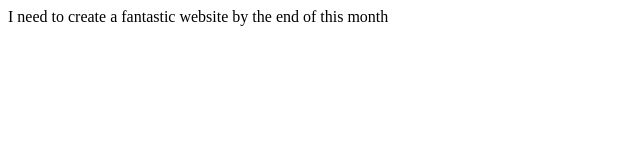
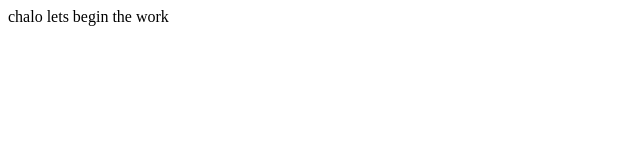
Before and after one commit to AkhilPujar/Website, a plain HTML site: page index.html in a window 1280 px wide. Shown: the whole page, without its empty margins (0-640 px from the left). Drawn offline with Linux system fonts and the light colour scheme.

Commit message:
Simple changes

```diff
--- a/index.html
+++ b/index.html
@@ -6,7 +6,7 @@
     </head>
     <body>
         <div class="wrap">
-            <div class="header">  I need to create a fantastic website by the end of this month </div>
+            <div class="header"> chalo lets begin the work </div>
             <div class="body">
 
                 <div ui-view> </div>
```
